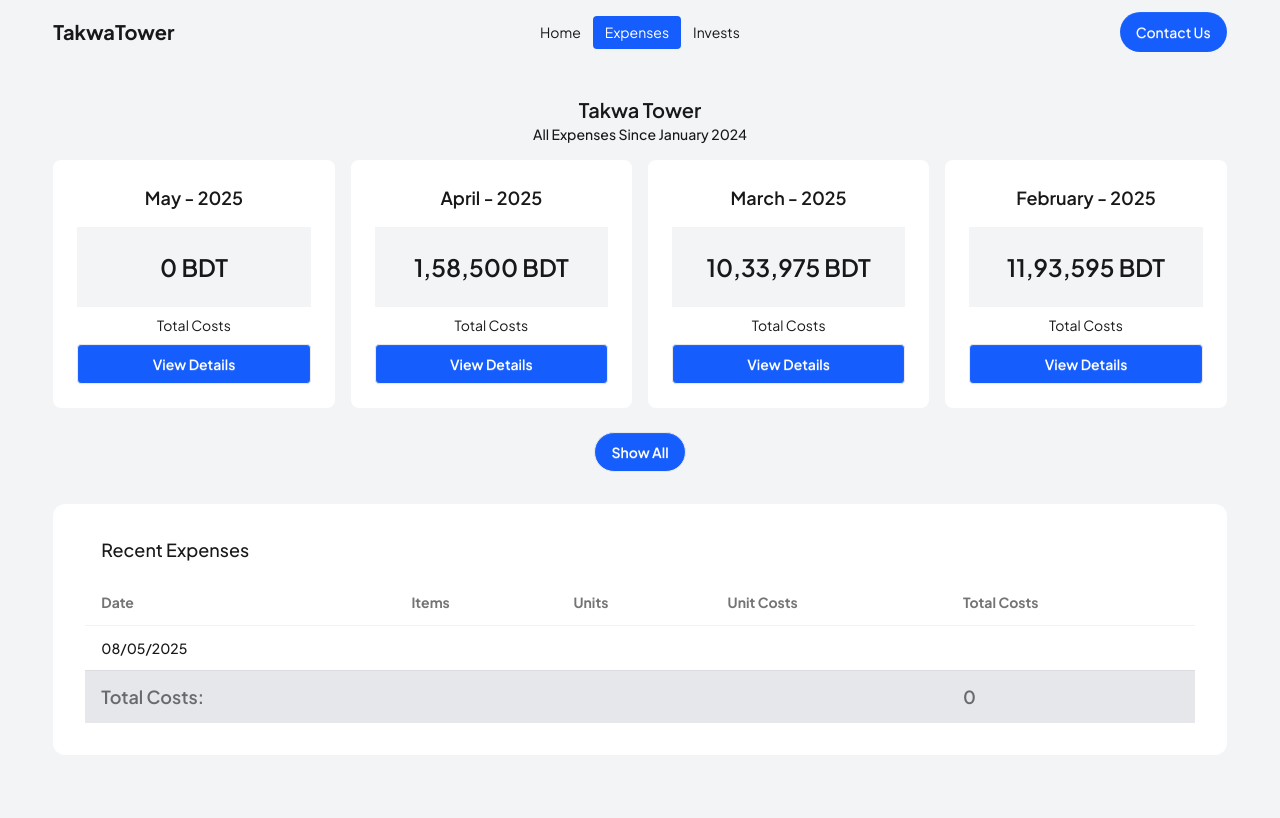
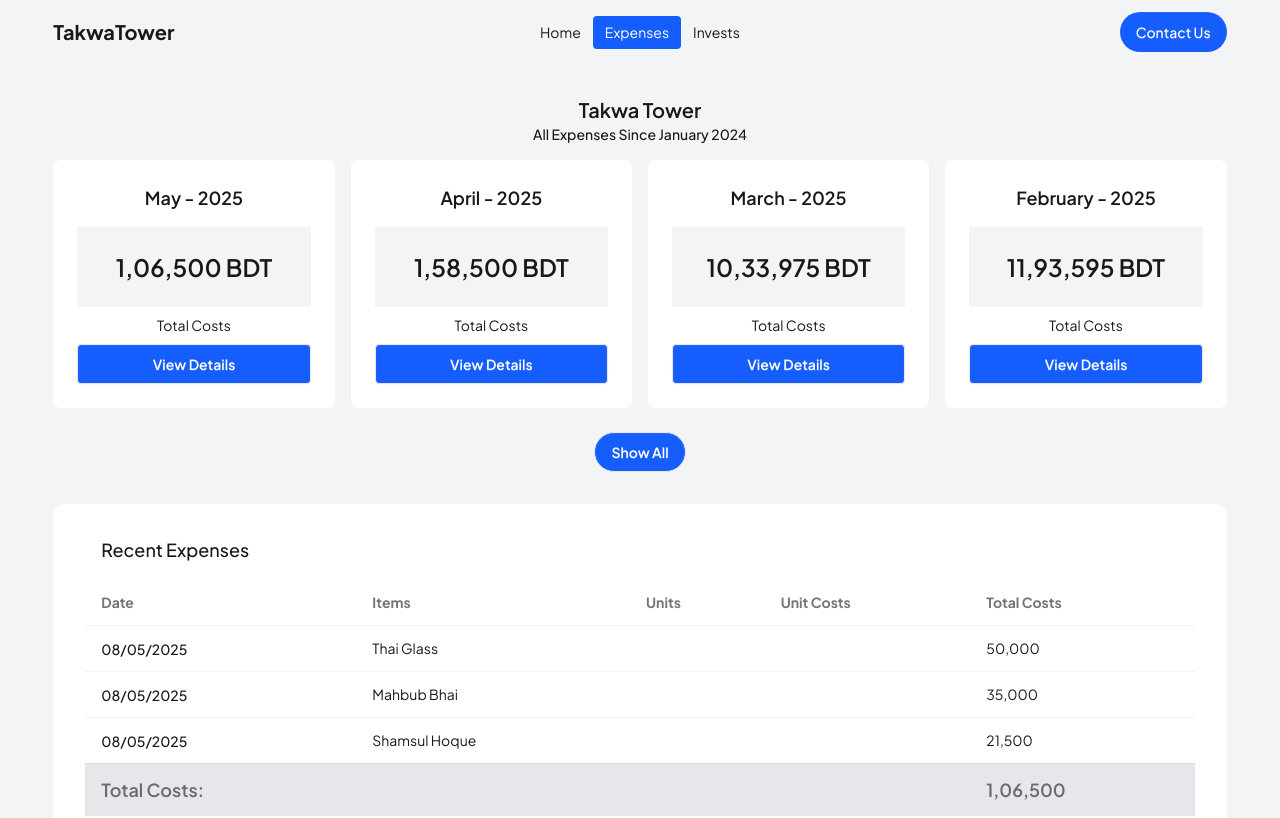
Before and after one commit to hamadismail/takwa-tower, a React (Vite) app: page /expenses in a window 1280 px wide. Shown: the top 818 px of the page. Built offline with nearby package versions, Linux system fonts and the light colour scheme.

Commit message:
implement context api

```diff
--- a/public/costs.json
+++ b/public/costs.json
@@ -5,12 +5,28 @@
     "year": 2025,
     "costs": [
       {
-        "id": 85,
+        "id": 851,
         "date": "08/05/2025",
-        "item": null,
+        "item": "Thai Glass",
         "unit": null,
         "unit_cost": null,
-        "total_cost": null
+        "total_cost": 50000
+      },
+      {
+        "id": 852,
+        "date": "08/05/2025",
+        "item": "Mahbub Bhai",
+        "unit": null,
+        "unit_cost": null,
+        "total_cost": 35000
+      },
+      {
+        "id": 853,
+        "date": "08/05/2025",
+        "item": "Shamsul Hoque",
+        "unit": null,
+        "unit_cost": null,
+        "total_cost": 21500
       }
     ]
   },
--- a/src/components/ExpenseCard.jsx
+++ b/src/components/ExpenseCard.jsx
@@ -1,4 +1,3 @@
-import React from "react";
 import { useNavigate } from "react-router";
 
 const ExpenseCard = ({ expense }) => {
--- a/src/components/ExpensesContainer.jsx
+++ b/src/components/ExpensesContainer.jsx
@@ -1,4 +1,3 @@
-import React from "react";
 import ExpenseCard from "./ExpenseCard";
 import { useState } from "react";
 import { useEffect } from "react";
--- a/src/components/Finance.jsx
+++ b/src/components/Finance.jsx
@@ -1,8 +1,14 @@
-import React from "react";
+import React, { use } from "react";
 import { useNavigate } from "react-router";
+import { CostContext } from "../providers/CostContext";
 
 const Finance = () => {
   const navigate = useNavigate();
+  const { costs } = use(CostContext);
+  const formatAmount = (amount) => {
+    return amount.toLocaleString("en-IN");
+  };
+
   return (
     <div className="my-8 w-11/12 mx-auto bg-white py-8 rounded-2xl">
       <p className="text-2xl font-semibold text-center">Company Profile</p>
@@ -30,7 +36,7 @@ const Finance = () => {
         <div className="flex-[5] bg-gray-100 p-4 m-4 rounded-2xl">
           <h1 className="text-center text-xl font-semibold">Total Expenses</h1>
           <p className="mt-4 text-2xl text-center text-red-600 font-medium p-8 bg-red-100 rounded-2xl">
-            38,95,465 BDT
+            {formatAmount(costs)} BDT
           </p>
           <p className="text-sm mt-1 text-center">Since January 2025</p>
           <button
--- a/src/layout/Root.jsx
+++ b/src/layout/Root.jsx
@@ -1,12 +1,31 @@
-import React from 'react';
-import Navbar from '../components/Navbar';
-import { Outlet, useNavigation } from 'react-router';
-import Footer from '../components/Footer';
-import Spinner from '../components/ui/Spinner';
+import React from "react";
+import Navbar from "../components/Navbar";
+import { Outlet, useNavigation } from "react-router";
+import Footer from "../components/Footer";
+import Spinner from "../components/ui/Spinner";
+import { useEffect } from "react";
+import { useLoaderData } from "react-router";
+import { use } from "react";
+import { CostContext } from "../providers/CostContext";
 
 const Root = () => {
   const navigation = useNavigation();
   const isNavigating = Boolean(navigation.location);
+  const expenses = useLoaderData();
+  const { setCosts } = use(CostContext);
+
+  useEffect(() => {
+    const total = expenses.reduce((acc, expense) => {
+      const monthTotal = expense.costs.reduce(
+        (sum, item) => sum + item.total_cost,
+        0,
+      );
+      return acc + monthTotal;
+    }, 0);
+
+    setCosts(total);
+  }, [expenses, setCosts]);
+
   return (
     <>
       <Navbar />
--- /dev/null
+++ b/src/providers/CostContext.jsx
@@ -0,0 +1,3 @@
+import { createContext } from "react";
+
+export const CostContext = createContext();
--- /dev/null
+++ b/src/providers/CostProvider.jsx
@@ -0,0 +1,14 @@
+import { useState } from "react";
+import { CostContext } from "./CostContext";
+
+const CostProvider = ({ children }) => {
+  const [costs, setCosts] = useState(0);
+
+  const costsData = {
+    costs,
+    setCosts,
+  };
+  return <CostContext value={costsData}>{children}</CostContext>;
+};
+
+export default CostProvider;
--- a/src/routes/Routes.jsx
+++ b/src/routes/Routes.jsx
@@ -1,47 +1,49 @@
-import { createBrowserRouter } from 'react-router';
-import Root from '../layout/Root';
-import Home from '../pages/Home';
-import Error from '../pages/Error';
-import HouseDetails from '../pages/HouseDetails';
-import Expenses from '../pages/Expenses';
-import MonthlyExpenses from '../pages/MonthlyExpenses';
-import Spinner from '../components/ui/Spinner';
-import Investment from '../pages/Investment';
+import { createBrowserRouter } from "react-router";
+import Root from "../layout/Root";
+import Home from "../pages/Home";
+import Error from "../pages/Error";
+import HouseDetails from "../pages/HouseDetails";
+import Expenses from "../pages/Expenses";
+import MonthlyExpenses from "../pages/MonthlyExpenses";
+import Spinner from "../components/ui/Spinner";
+import Investment from "../pages/Investment";
 
 const router = createBrowserRouter([
   {
-    path: '/',
+    path: "/",
     Component: Root,
+    loader: () => fetch("/costs.json"),
+    hydrateFallbackElement: <Spinner />,
     errorElement: <Error />,
     children: [
       {
         index: true,
         Component: Home,
-        loader: () => fetch('/house.json'),
+        loader: () => fetch("/house.json"),
         hydrateFallbackElement: <Spinner />,
       },
       {
-        path: 'expenses',
+        path: "expenses",
         Component: Expenses,
-        loader: () => fetch('/costs.json'),
+        loader: () => fetch("/costs.json"),
         hydrateFallbackElement: <Spinner />,
       },
       {
-        path: 'invests',
+        path: "invests",
         Component: Investment,
-        loader: () => fetch('/invests.json'),
+        loader: () => fetch("/invests.json"),
         hydrateFallbackElement: <Spinner />,
       },
       {
-        path: 'house-details/:houseId',
+        path: "house-details/:houseId",
         Component: HouseDetails,
-        loader: () => fetch('/house.json'),
+        loader: () => fetch("/house.json"),
         hydrateFallbackElement: <Spinner />,
       },
       {
-        path: 'monthly-expenses/:monthId',
+        path: "monthly-expenses/:monthId",
         Component: MonthlyExpenses,
-        loader: () => fetch('/costs.json'),
+        loader: () => fetch("/costs.json"),
         hydrateFallbackElement: <Spinner />,
       },
     ],
```
Also changed, not shown: src/main.jsx (+11 -8 lines), src/pages/Home.jsx (+6 -6 lines).
